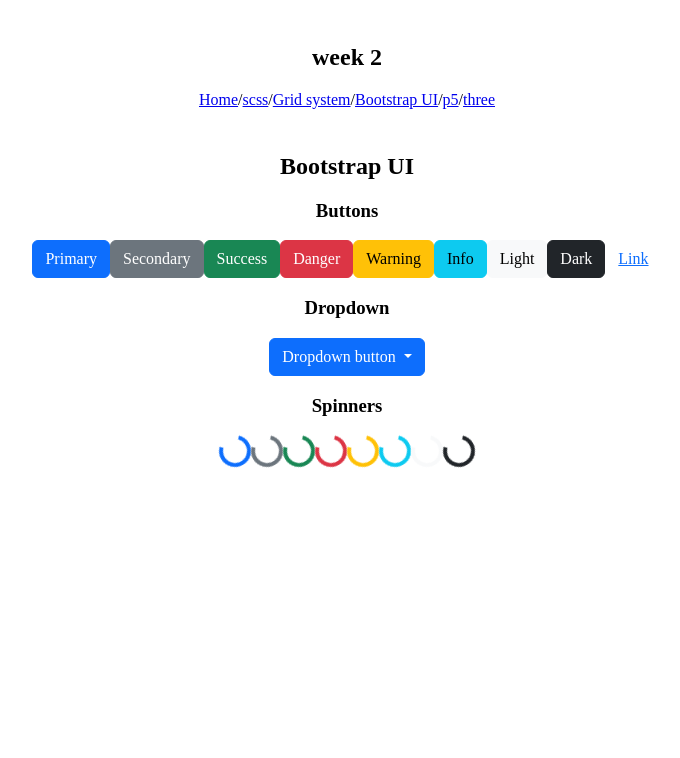
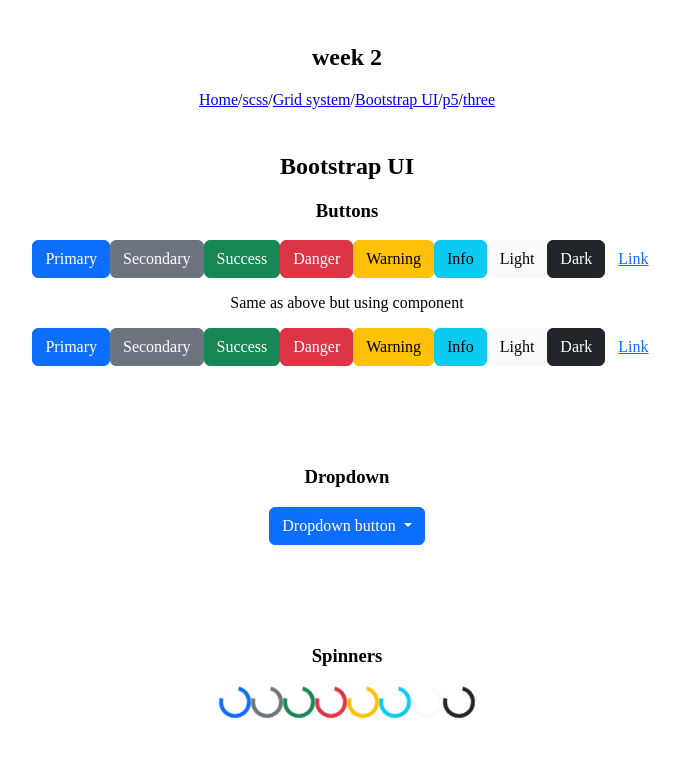
Before and after one commit to jooohyunpark/itp-wou-fall-2022, a Nuxt app in the folder week2/: page /bootstrap-ui in a window 1280 px wide. Shown: the top 758 px of the page, without its empty margins (293-973 px from the left). Built offline with nearby package versions, Linux system fonts and the light colour scheme.

Commit message:
add Button component using bootstrap button

```diff
--- /dev/null
+++ b/week2/components/Button.vue
@@ -0,0 +1,18 @@
+<template>
+  <button type="button" class="btn btn-primary">
+    {{ text }}
+  </button>
+</template>
+
+<script>
+export default {
+  props: {
+    text: {
+      type: String,
+      default: "",
+    },
+  },
+};
+</script>
+
+<style scoped></style>
--- a/week2/pages/bootstrap-ui.vue
+++ b/week2/pages/bootstrap-ui.vue
@@ -1,8 +1,8 @@
 <template>
-  <div>
+  <div class="bootstrap-ui-page">
     <h2>Bootstrap UI</h2>
 
-    <!--  -->
+    <div class="content">
       <h3>Buttons</h3>
       <button type="button" class="btn btn-primary" @click="onClick">
         Primary
@@ -16,7 +16,20 @@
       <button type="button" class="btn btn-dark">Dark</button>
       <button type="button" class="btn btn-link">Link</button>
 
-    <!--  -->
+      <p>Same as above but using component</p>
+
+      <Button text="Primary" @click.native="onClick" />
+      <Button text="Secondary" class="btn-secondary" />
+      <Button text="Success" class="btn-success" />
+      <Button text="Danger" class="btn-danger" />
+      <Button text="Warning" class="btn-warning" />
+      <Button text="Info" class="btn-info" />
+      <Button text="Light" class="btn-light" />
+      <Button text="Dark" class="btn-dark" />
+      <Button text="Link" class="btn-link" />
+    </div>
+
+    <div class="content">
       <h3>Dropdown</h3>
       <div class="dropdown">
         <button
@@ -33,8 +46,9 @@
           <li><a class="dropdown-item" href="#">Something else here</a></li>
         </ul>
       </div>
+    </div>
 
-    <!--  -->
+    <div class="content">
       <h3>Spinners</h3>
       <div class="spinner-border text-primary" role="status">
         <span class="visually-hidden">Loading...</span>
@@ -61,6 +75,7 @@
         <span class="visually-hidden">Loading...</span>
       </div>
     </div>
+  </div>
 </template>
 
 <script>
@@ -73,8 +88,12 @@
 };
 </script>
 
-<style scoped>
-div {
+<style scoped lang="scss">
+.bootstrap-ui-page {
   text-align: center;
+
+  .content {
+    margin-bottom: 100px;
+  }
 }
 </style>
```
Lines whose indentation alone changed are shown as unchanged.
